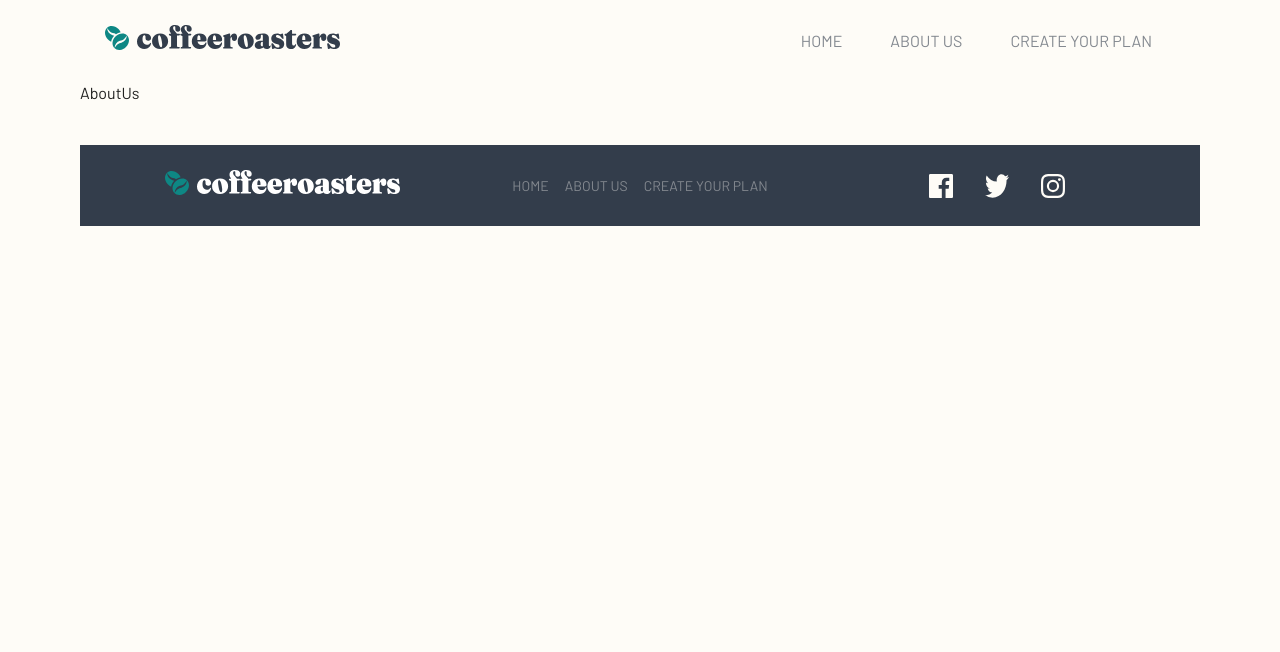
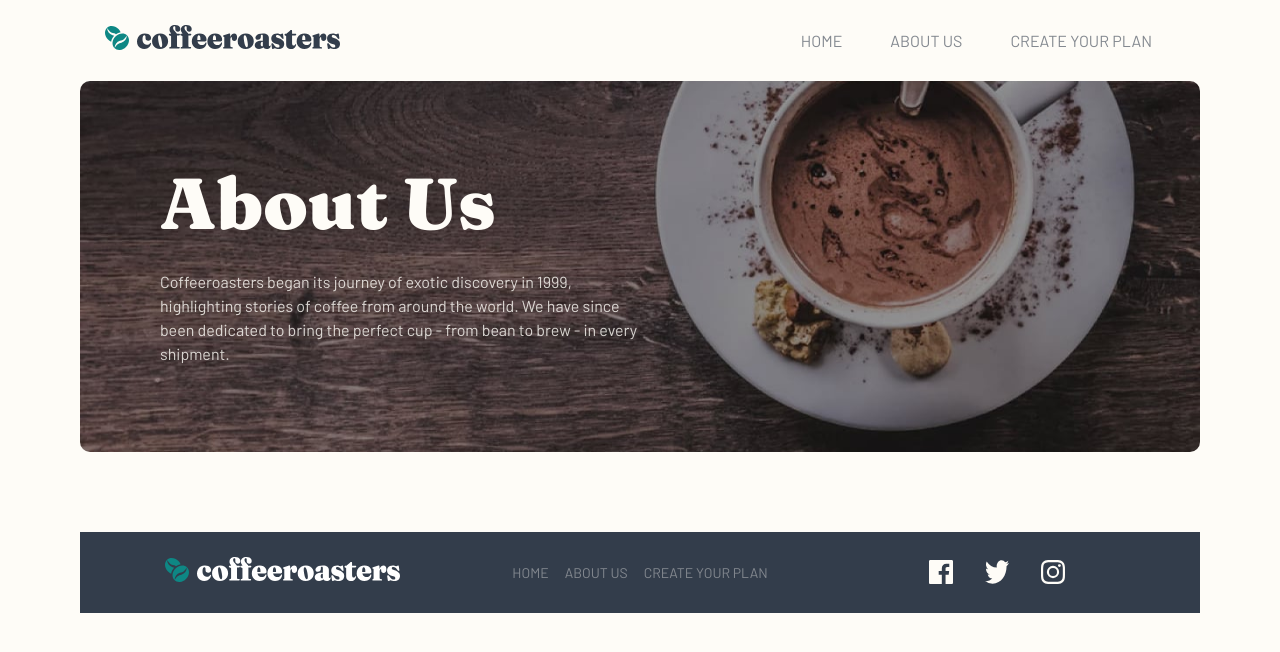
Before and after one commit to EamonnHegarty/coffeeroasters-subscription-site, a React (Vite) app: page /about-us in a window 1280 px wide. Shown: the top 652 px of the page. Built offline with nearby package versions, Linux system fonts and the light colour scheme.

Commit message:
refactored the hero component to make it reusable and used it for the other pages

```diff
--- a/src/components/Hero.tsx
+++ b/src/components/Hero.tsx
@@ -6,21 +6,37 @@
   useMediaQuery,
   useTheme,
 } from "@mui/material";
-import HomeHeroDesktop from "../assets/home/desktop/image-hero-coffeepress.jpg";
-import HomeHeroTablet from "../assets/home/tablet/image-hero-coffeepress.jpg";
-import HomeHeroMobile from "../assets/home/mobile/image-hero-coffeepress.jpg";
+import { Page } from "../enums/Page";
 
-const Hero = () => {
+type HeroProps = {
+  page: Page;
+  title: string;
+  description: string;
+  desktopBackground: string;
+  tabletBackground: string;
+  mobileBackground: string;
+};
+
+const Hero = (props: HeroProps) => {
+  const {
+    page,
+    title,
+    description,
+    desktopBackground,
+    tabletBackground,
+    mobileBackground,
+  } = props;
+
   const theme = useTheme();
   const isSmallScreen = useMediaQuery(theme.breakpoints.down("sm"));
   const isMobile = useMediaQuery(theme.breakpoints.down("sm"));
   const isTablet = useMediaQuery(theme.breakpoints.between("sm", "md"));
 
   const backgroundImage = isMobile
-    ? `url(${HomeHeroMobile})`
+    ? `url(${mobileBackground})`
     : isTablet
-    ? `url(${HomeHeroTablet})`
-    : `url(${HomeHeroDesktop})`;
+    ? `url(${tabletBackground})`
+    : `url(${desktopBackground})`;
 
   return (
     <Box
@@ -30,8 +46,9 @@
         backgroundSize: "cover",
         backgroundRepeat: "no-repeat",
         p: {
-          md: 10,
-          xs: 4,
+          md: page === Page.HOME ? 10 : 10,
+          xs: page === Page.HOME ? 4 : 4,
+          xl: 15,
         },
         mb: 10,
         borderRadius: "10px",
@@ -44,17 +61,11 @@
             color="secondary.main"
             sx={{
               textAlign: { xs: "center", sm: "left" },
+              whiteSpace: "pre-wrap",
             }}
-          >
-            Great coffee
-          </Typography>
-          <Typography
-            variant={isSmallScreen ? "h2" : "h1"}
-            color="secondary.main"
-            sx={{ textAlign: { xs: "center", sm: "left" } }}
             gutterBottom
           >
-            made simple.
+            {title}
           </Typography>
         </Grid>
         <Grid item xs={12} sm={6} xl={4}>
@@ -64,11 +75,10 @@
             color="secondary.main"
             gutterBottom
           >
-            Start your mornings with the world’s best coffees. Try our expertly
-            curated artisan coffees from our best roasters delivered directly to
-            your door, at your schedule.
+            {description}
           </Typography>
         </Grid>
+        {page === Page.HOME && (
           <Grid item xs={12} pt={3}>
             <Box
               display="flex"
@@ -91,6 +101,7 @@
               </Button>
             </Box>
           </Grid>
+        )}
       </Grid>
     </Box>
   );
--- /dev/null
+++ b/src/enums/Page.ts
@@ -0,0 +1,5 @@
+export enum Page {
+  HOME = "home",
+  ABOUT_US = "about-us",
+  CREATE_YOUR_PLAN = "create-your-plan",
+}
--- a/src/pages/AboutUs.tsx
+++ b/src/pages/AboutUs.tsx
@@ -1,5 +1,17 @@
+import Hero from "../components/Hero";
+import { aboutHeroConfig } from "../utils/heroConfig";
+
 const AboutUs = () => {
-  return <div>AboutUs</div>;
+  return (
+    <Hero
+      page={aboutHeroConfig.page}
+      title={aboutHeroConfig.title}
+      description={aboutHeroConfig.description}
+      desktopBackground={aboutHeroConfig.desktopBackground}
+      tabletBackground={aboutHeroConfig.tabletBackground}
+      mobileBackground={aboutHeroConfig.mobileBackground}
+    />
+  );
 };
 
 export default AboutUs;
--- a/src/pages/CreateYourPlan.tsx
+++ b/src/pages/CreateYourPlan.tsx
@@ -1,5 +1,17 @@
+import Hero from "../components/Hero";
+import { planHeroConfig } from "../utils/heroConfig";
+
 const CreateYourPlan = () => {
-  return <div>CreateYourPlan</div>;
+  return (
+    <Hero
+      page={planHeroConfig.page}
+      title={planHeroConfig.title}
+      description={planHeroConfig.description}
+      desktopBackground={planHeroConfig.desktopBackground}
+      tabletBackground={planHeroConfig.tabletBackground}
+      mobileBackground={planHeroConfig.mobileBackground}
+    />
+  );
 };
 
 export default CreateYourPlan;
--- a/src/pages/Home.tsx
+++ b/src/pages/Home.tsx
@@ -2,15 +2,23 @@
 import { CoffeeAndBenefitsCard } from "../components/CoffeeAndBenefitsCard";
 import { Grid, Typography, useTheme } from "@mui/material";
 import { WhyChooseUs } from "../components/WhyChooseUs";
-import { BENEFITS_INFO, COFFEE_INFO, STEPS } from "./utils/cardsInfo";
+import { BENEFITS_INFO, COFFEE_INFO, STEPS } from "../utils/cardsInfo";
 import StepsCard from "../components/StepsCard";
+import { homeHeroConfig } from "../utils/heroConfig";
 
 const Home = () => {
   const theme = useTheme();
 
   return (
     <>
-      <Hero />
+      <Hero
+        page={homeHeroConfig.page}
+        title={homeHeroConfig.title}
+        description={homeHeroConfig.description}
+        desktopBackground={homeHeroConfig.desktopBackground}
+        tabletBackground={homeHeroConfig.tabletBackground}
+        mobileBackground={homeHeroConfig.mobileBackground}
+      />
       <Grid container mb={15}>
         <Grid item xs={12}>
           <Typography
--- /dev/null
+++ b/src/utils/heroConfig.ts
@@ -0,0 +1,40 @@
+import { Page } from "../enums/Page";
+import HomeHeroDesktop from "../assets/home/desktop/image-hero-coffeepress.jpg";
+import HomeHeroTablet from "../assets/home/tablet/image-hero-coffeepress.jpg";
+import HomeHeroMobile from "../assets/home/mobile/image-hero-coffeepress.jpg";
+import AboutHeroDesktop from "../assets/about/desktop/image-hero-whitecup.jpg";
+import AboutHeroTablet from "../assets/about/tablet/image-hero-whitecup.jpg";
+import AboutHeroMobile from "../assets/about/mobile/image-hero-whitecup.jpg";
+import PlanHeroDesktop from "../assets/plan/desktop/image-hero-blackcup.jpg";
+import PlanHeroTablet from "../assets/plan/tablet/image-hero-blackcup.jpg";
+import PlanHeroMobile from "../assets/plan/mobile/image-hero-blackcup.jpg";
+
+export const homeHeroConfig = {
+  page: Page.HOME,
+  title: "Great coffee\nmade simple.",
+  description:
+    "Start your mornings with the worlds best coffees. Try our expertly curated artisan coffees from our best roasters delivered directly to your door, at your schedule.",
+  desktopBackground: HomeHeroDesktop,
+  tabletBackground: HomeHeroTablet,
+  mobileBackground: HomeHeroMobile,
+};
+
+export const aboutHeroConfig = {
+  page: Page.ABOUT_US,
+  title: "About Us",
+  description:
+    "Coffeeroasters began its journey of exotic discovery in 1999, highlighting stories of coffee from around the world. We have since been dedicated to bring the perfect cup - from bean to brew - in every shipment.",
+  desktopBackground: AboutHeroDesktop,
+  tabletBackground: AboutHeroTablet,
+  mobileBackground: AboutHeroMobile,
+};
+
+export const planHeroConfig = {
+  page: Page.CREATE_YOUR_PLAN,
+  title: "Create a plan",
+  description:
+    "Build a subscription plan that best fits your needs. We offer an assortment of the best artisan coffees from around the globe delivered fresh to your door.",
+  desktopBackground: PlanHeroDesktop,
+  tabletBackground: PlanHeroTablet,
+  mobileBackground: PlanHeroMobile,
+};
```
Also changed, not shown: src/utils/cardsInfo.ts (renamed from src/pages/utils/cardsInfo.ts, +7 -7 lines). Lines whose indentation alone changed are shown as unchanged.
